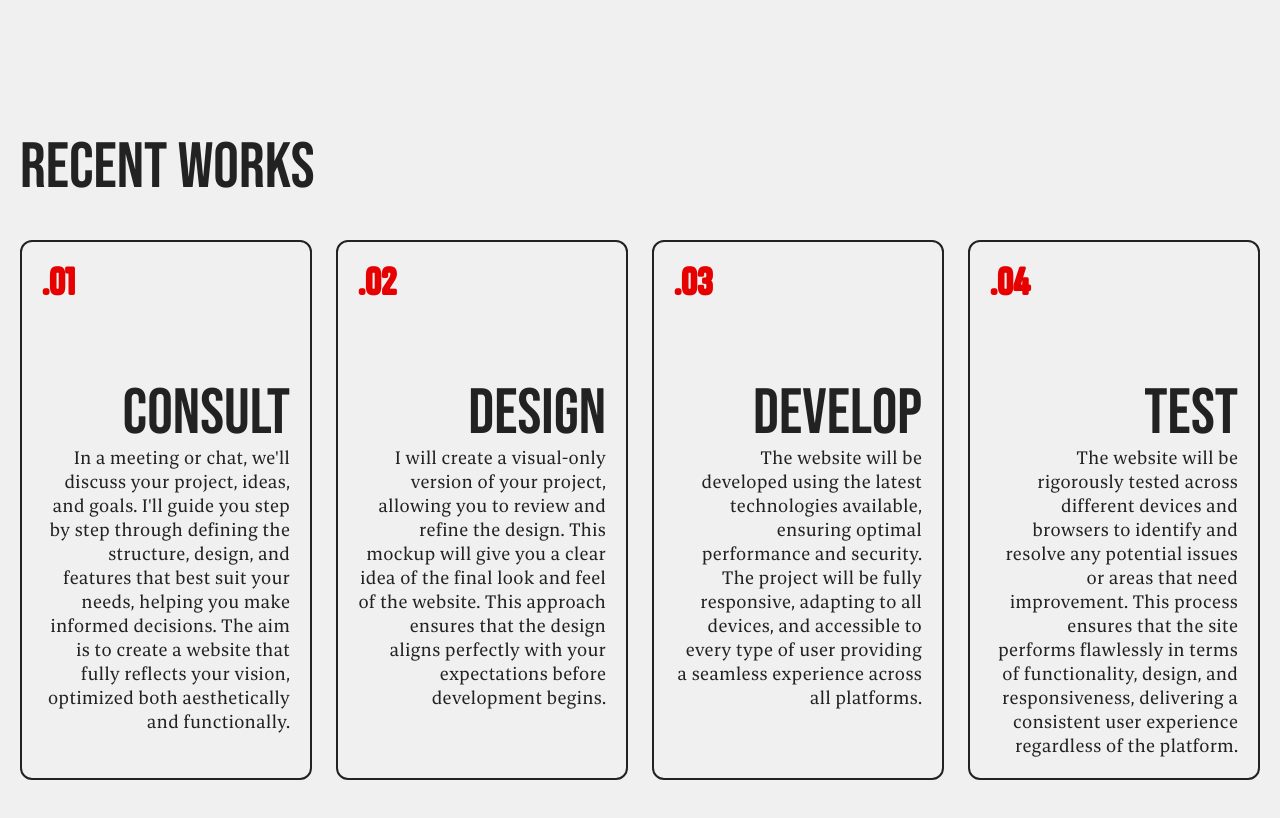
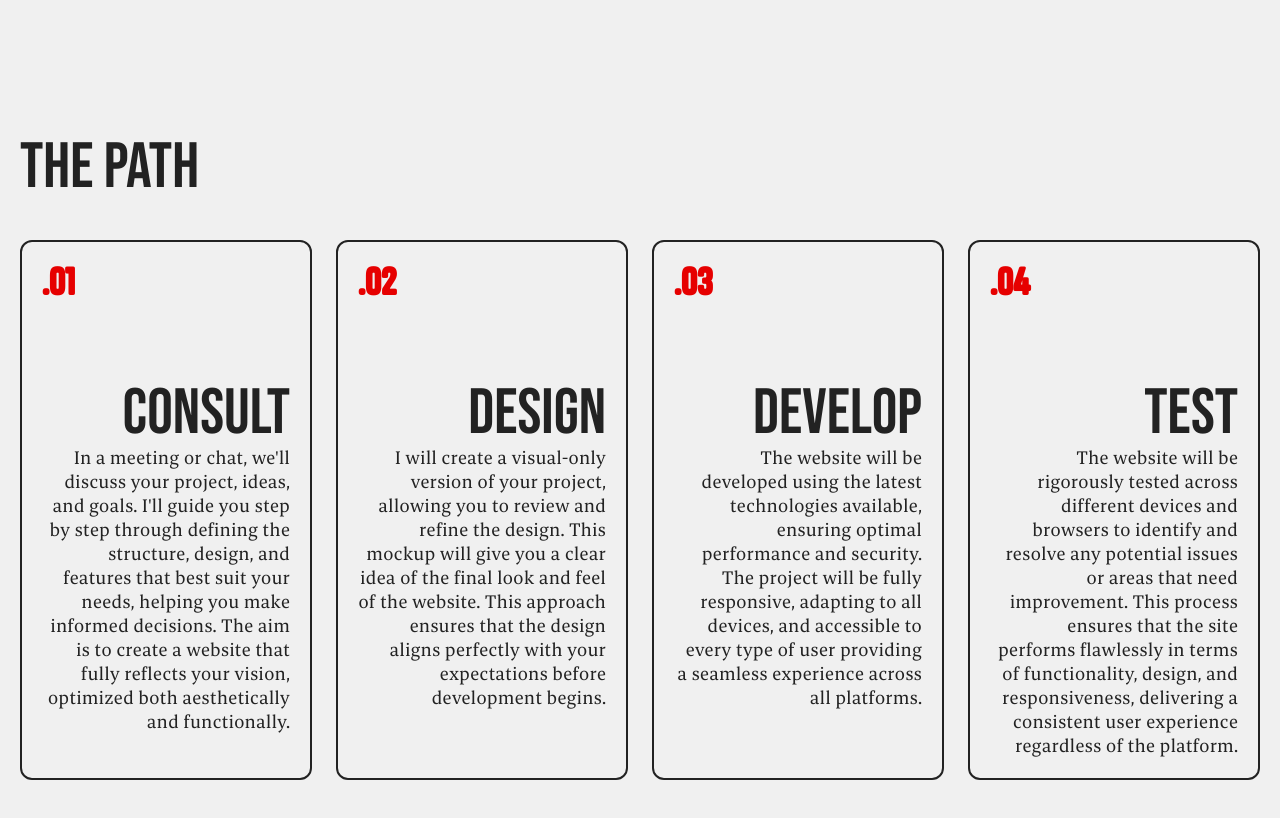
Before and after one commit to giusscos/portfolio-v2, a Nuxt app: page / in a window 1280 px wide. Shown: the part 3260-4078 px from the top of the page. Built offline with nearby package versions, Linux system fonts and the light colour scheme.

Commit message:
Minor fix title services

```diff
--- a/components/HomeServices.vue
+++ b/components/HomeServices.vue
@@ -28,7 +28,7 @@ const services = ref([
 <template>
   <section id="services">
     <h2 class="title-medium uppercase mb-10">
-      Recent works
+      The path
     </h2>
     <div class="grid grid-cols-1 md:grid-cols-2 xl:grid-cols-4 gap-6">
       <div v-for="(element, index) in services" :key="'service-' + index"
```
